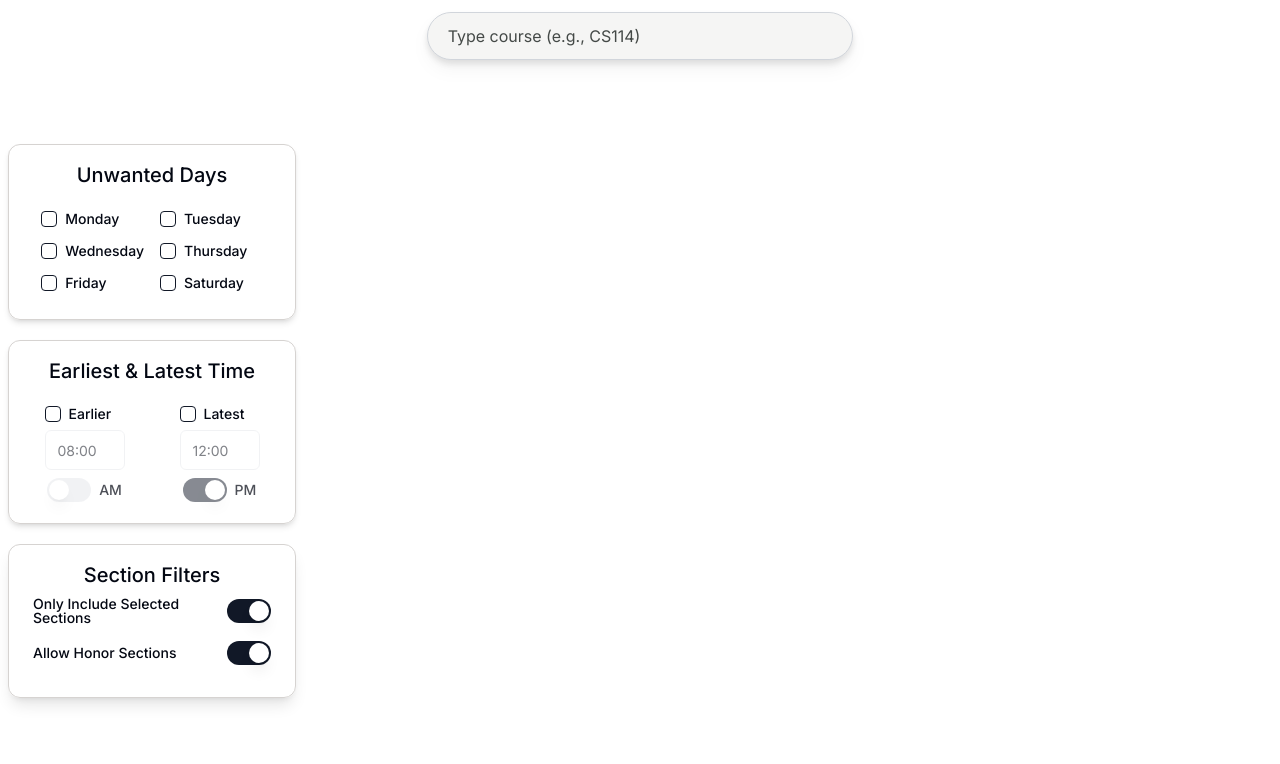
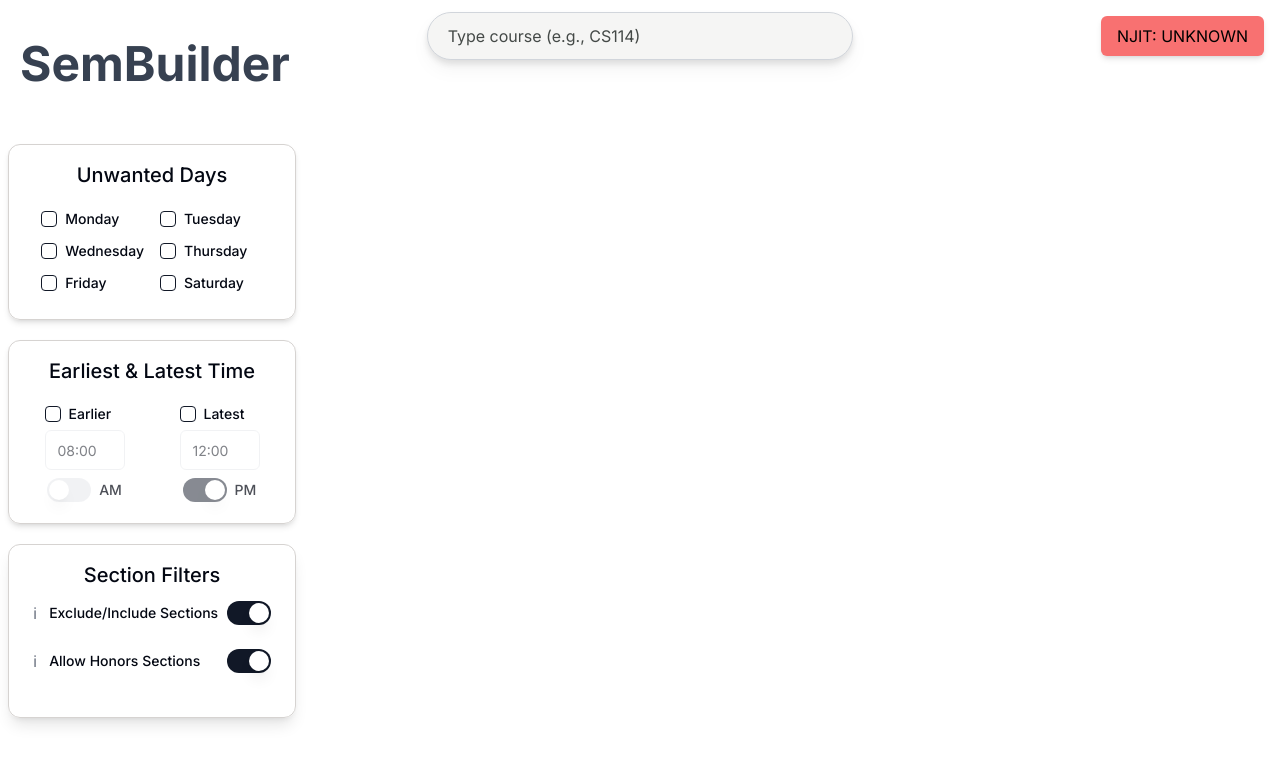
Before and after one commit to PxPatel/SemBuilder, a Next.js app: page / in a window 1280 px wide. Shown: the top 764 px of the page. Built offline with nearby package versions, Linux system fonts and the light colour scheme.

Commit message:
feat: Added helper tooltip to explain section filters

```diff
--- a/src/components/FilterMenu/FilterMenu.tsx
+++ b/src/components/FilterMenu/FilterMenu.tsx
@@ -184,8 +184,24 @@ const FilterMenu = () => {
         <h1 className="text-xl font-medium">Section Filters</h1>
 
         {/* Ignore/Include Switch */}
-        <div className="flex w-full items-center justify-between px-4 py-2">
-          <Label>Only Include Selected Sections</Label>
+        <div className="flex w-full items-center justify-between px-4 py-3">
+          <div className="flex items-center space-x-2">
+            {/* Info Icon with Tooltip */}
+            <div className="group relative pr-1">
+              <span className="cursor-pointer text-gray-500 hover:text-gray-700">
+                ℹ
+              </span>
+              <div className="absolute left-0 top-6 hidden w-64 rounded-md bg-gray-800 p-2 text-sm text-white shadow-md group-hover:block">
+                When ON, only the selected sections will be included in the
+                schedule. When OFF, the selected sections will be excluded from
+                the schedule. If NO SECTIONS are selected, then all sections
+                will be considered.
+              </div>
+            </div>
+
+            <Label>Exclude/Include Sections</Label>
+          </div>
+
           <Switch
             checked={selectedFilterAction === "POSITIVE"}
             onCheckedChange={(checked) =>
@@ -195,13 +211,25 @@ const FilterMenu = () => {
         </div>
 
         {/* Honor Sections Switch */}
-        <div className="flex w-full items-center justify-between px-4 py-2">
-          <Label>Allow Honor Sections</Label>
+        <div className="flex w-full items-center justify-between px-4 py-3">
+          <div className="flex items-center space-x-2">
+            {/* Info Icon with Tooltip */}
+            <div className="group relative pr-1">
+              <span className="cursor-pointer text-gray-500 hover:text-gray-700">
+                ℹ
+              </span>
+              <div className="absolute left-0 top-6 hidden w-64 rounded-md bg-gray-800 p-2 text-sm text-white shadow-md group-hover:block">
+                Can globally exclude all Honors sections from being considered.
+              </div>
+            </div>
+
+            <Label>Allow Honors Sections </Label>
+          </div>
           <Switch checked={allowHonors} onCheckedChange={setAllowHonors} />
         </div>
 
         {/* Section Selection */}
-        <div className="w-full px-4 py-2">
+        <div className="w-full px-4 py-3">
           {Object.entries(
             scheduleGenerationOptions.current.relevantCoursesData ?? {},
           ).map(([courseTitle, sectionsData]) => (
--- a/src/components/TopBar/SearchBar.tsx
+++ b/src/components/TopBar/SearchBar.tsx
@@ -21,9 +21,25 @@ const SearchBar = ({
     }
   };
 
+  // Format the semester value by replacing "_" with " "
+  const formattedSemester =
+    process.env.NEXT_PUBLIC_SEMESTER?.replace("_", " ") || "UNKNOWN";
+
   return (
     <>
       <div className="flex h-1/2 items-center justify-center">
+        {/* Website name positioned absolutely on the left */}
+        <div className="absolute left-5 top-10 flex items-center">
+          <div className="text-5xl font-bold text-gray-700">SemBuilder</div>
+        </div>
+
+        {/* Semester div positioned absolutely */}
+        <div className="absolute right-4 flex items-center">
+          <div className="rounded-md bg-red-400 px-4 py-2 text-black shadow-md">
+            NJIT: {formattedSemester}
+          </div>
+        </div>
+
         <Input
           className="text-md h-12 min-h-fit w-1/3 rounded-full border border-gray-300 bg-stone-100 pl-5 drop-shadow-lg placeholder:text-[#444947] focus-visible:border-none focus-visible:ring-gray-300 focus-visible:drop-shadow-xl"
           type="text"
```
